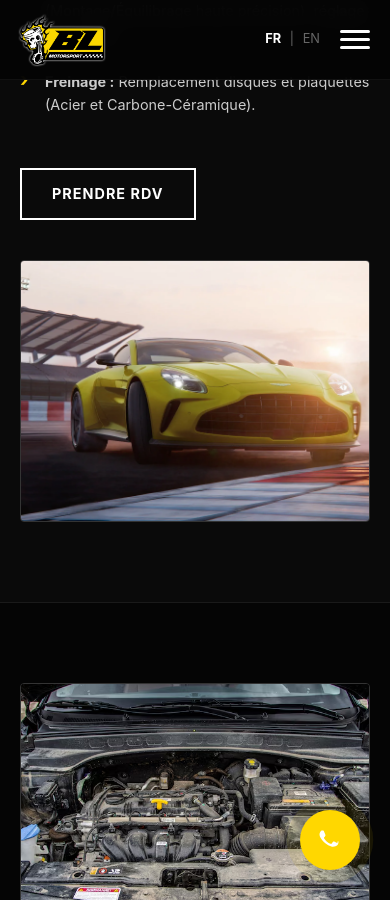
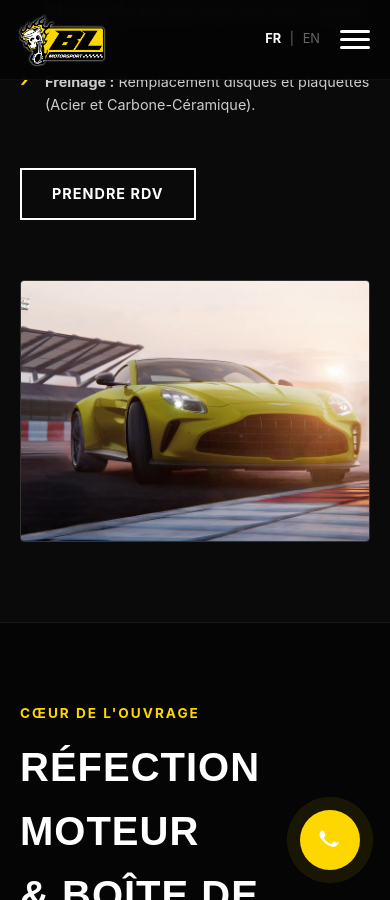
Before and after one commit to DuvalDVL/bl-motorsport, a Jekyll site: the page built from fr/prestations.html, in a window 390 px wide and 900 px high, scrolled down 1123 px. Built offline with Jekyll 4.4.1, drawn with Linux system fonts in a browser that asks for light colours.

Commit message:
Update style.scss

```diff
--- a/assets/css/style.scss
+++ b/assets/css/style.scss
@@ -250,25 +250,32 @@ img { max-width: 100%; height: auto; display: block; }
 .page-header-simple { padding-top: 150px; padding-bottom: 50px; background-color: #080808; text-align: center; .page-title { font-size: 3rem; } }
 .service-detail-section { padding: 80px 0; background-color: #0a0a0a; border-bottom: 1px solid #1a1a1a; &.bg-darker { background-color: #050505; } }
 
-/* --- SERVICE GRID LAYOUT (CORRIGÉ MOBILE REVERSE) --- */
+/* --- SERVICE GRID LAYOUT (CORRIGÉ MOBILE ORDRE) --- */
 .service-grid-layout {
   display: flex;
   align-items: center;
   gap: 60px;
 
-  /* GESTION MOBILE */
+  /* GESTION MOBILE : ON VEUT TOUJOURS TEXTE AU-DESSUS, IMAGE EN DESSOUS */
   @media (max-width: 900px) {
-    flex-direction: column !important; /* On force l'empilement vertical */
+    flex-direction: column !important;
     gap: 30px;
 
-    /* Cas spécifique pour la section inversée (Moteur) */
+    /* On force l'ordre d'affichage avec flexbox */
+    .service-text {
+      order: 1; /* Le texte en premier */
+    }
+
+    .service-image {
+      order: 2; /* L'image en deuxième */
+      width: 100%;
+      margin-top: 20px; /* Espace au-dessus de l'image */
+      margin-bottom: 0;
+    }
+
+    /* On nettoie l'ancienne règle .reverse qui ne sert plus à rien ici */
     &.reverse {
-      flex-direction: column !important; /* Force la colonne même si c'est "reverse" */
-
-      .service-image {
-        order: -1; /* Place l'image EN HAUT du texte sur mobile */
-        margin-bottom: 20px;
-      }
+       flex-direction: column !important;
     }
   }
 
```
